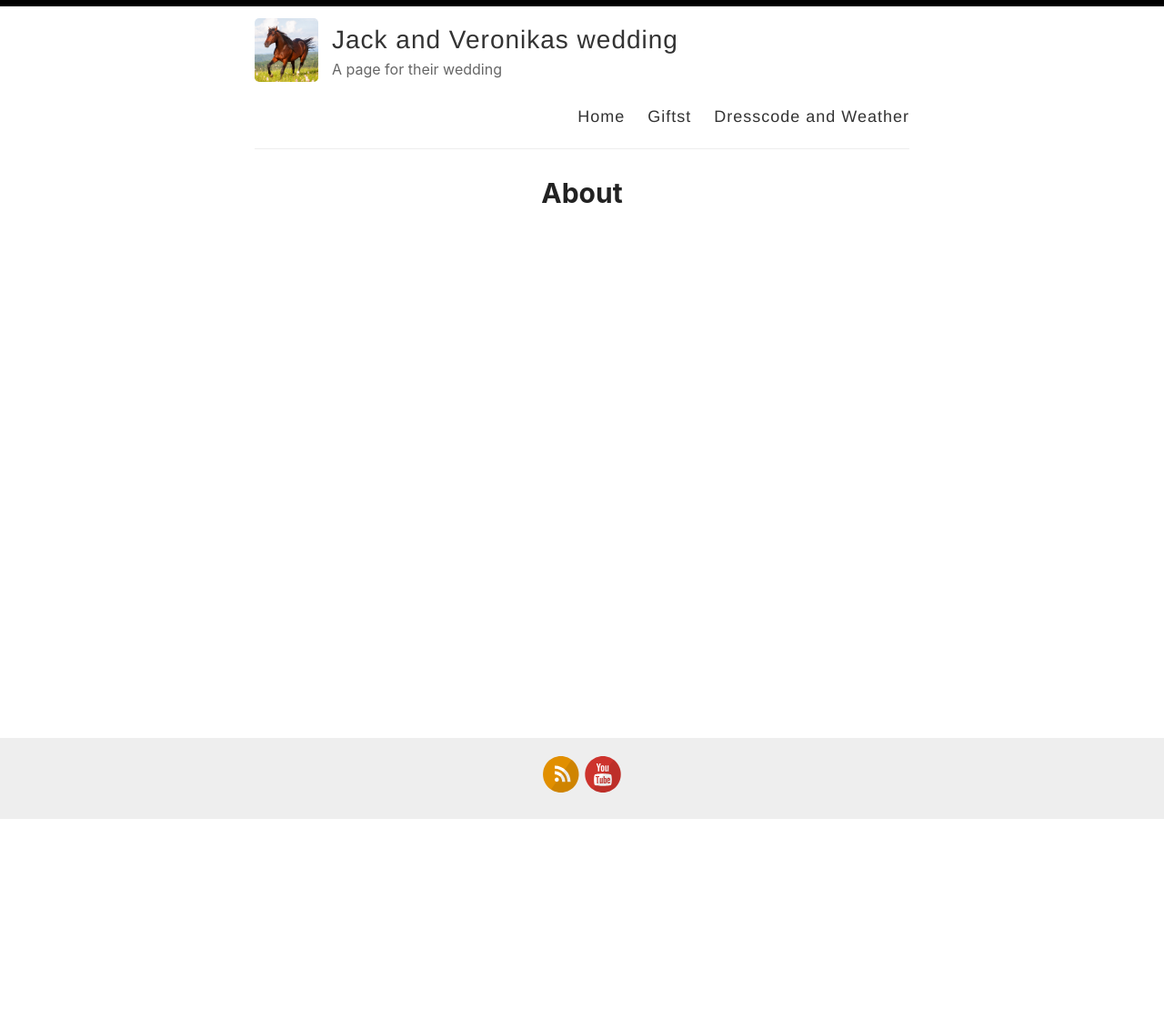
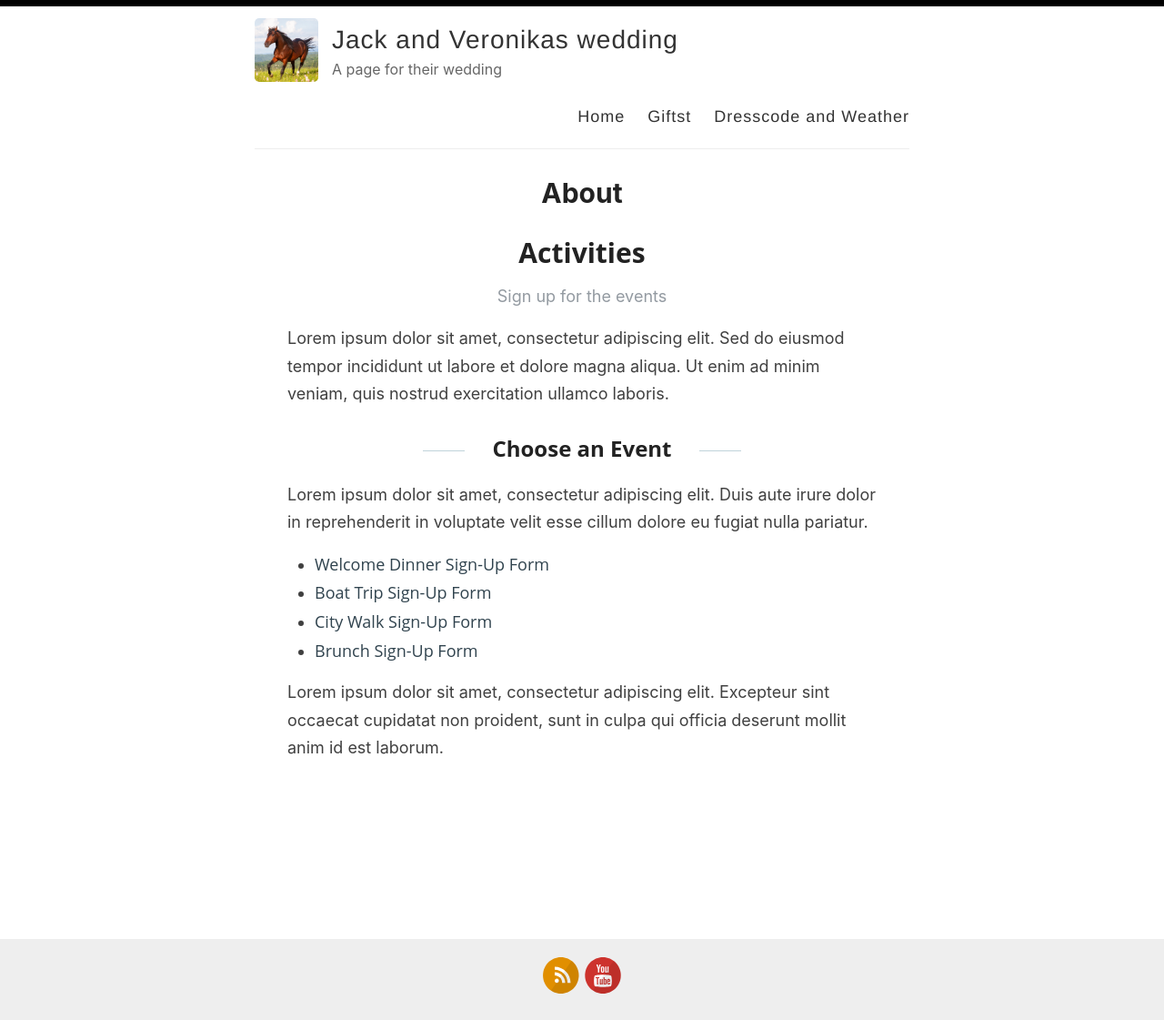
Before and after one commit to Sifern/jackandveronika, a Jekyll site: the page built from _pages/activities.md, in a window 1280 px wide. Shown: the whole page at 91% size. Built offline with Jekyll 4.4.1, drawn with Linux system fonts in a browser that asks for light colours; before the commit the page ends 901 px from its top, so only the background shows below that.

Commit message:
Update activities.md

```diff
--- a/_pages/activities.md
+++ b/_pages/activities.md
@@ -3,3 +3,37 @@ layout: page
 title: About
 permalink: /about/
 ---
+<div class="wrapper-main cd-container">
+
+    <section class="post">
+        <h1>Activities</h1>
+        <p class="post_date">Sign up for the events</p>
+
+        <p>
+            Lorem ipsum dolor sit amet, consectetur adipiscing elit. Sed do eiusmod
+            tempor incididunt ut labore et dolore magna aliqua. Ut enim ad minim
+            veniam, quis nostrud exercitation ullamco laboris.
+        </p>
+
+        <h2>Choose an Event</h2>
+        <p>
+            Lorem ipsum dolor sit amet, consectetur adipiscing elit. Duis aute irure
+            dolor in reprehenderit in voluptate velit esse cillum dolore eu fugiat
+            nulla pariatur.
+        </p>
+
+        <ul>
+            <li><a href="#">Welcome Dinner Sign-Up Form</a></li>
+            <li><a href="#">Boat Trip Sign-Up Form</a></li>
+            <li><a href="#">City Walk Sign-Up Form</a></li>
+            <li><a href="#">Brunch Sign-Up Form</a></li>
+        </ul>
+
+        <p>
+            Lorem ipsum dolor sit amet, consectetur adipiscing elit. Excepteur sint
+            occaecat cupidatat non proident, sunt in culpa qui officia deserunt
+            mollit anim id est laborum.
+        </p>
+    </section>
+
+</div>
```
